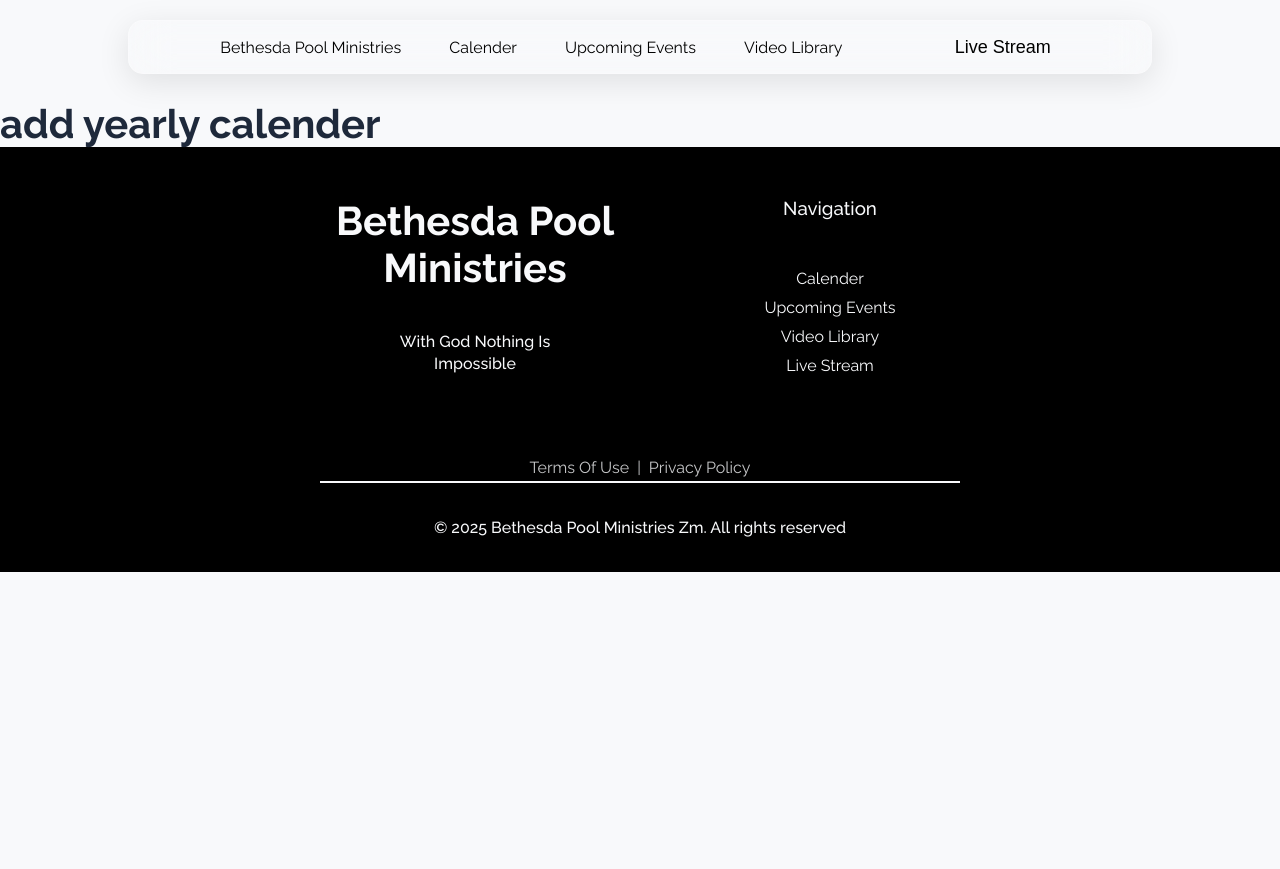
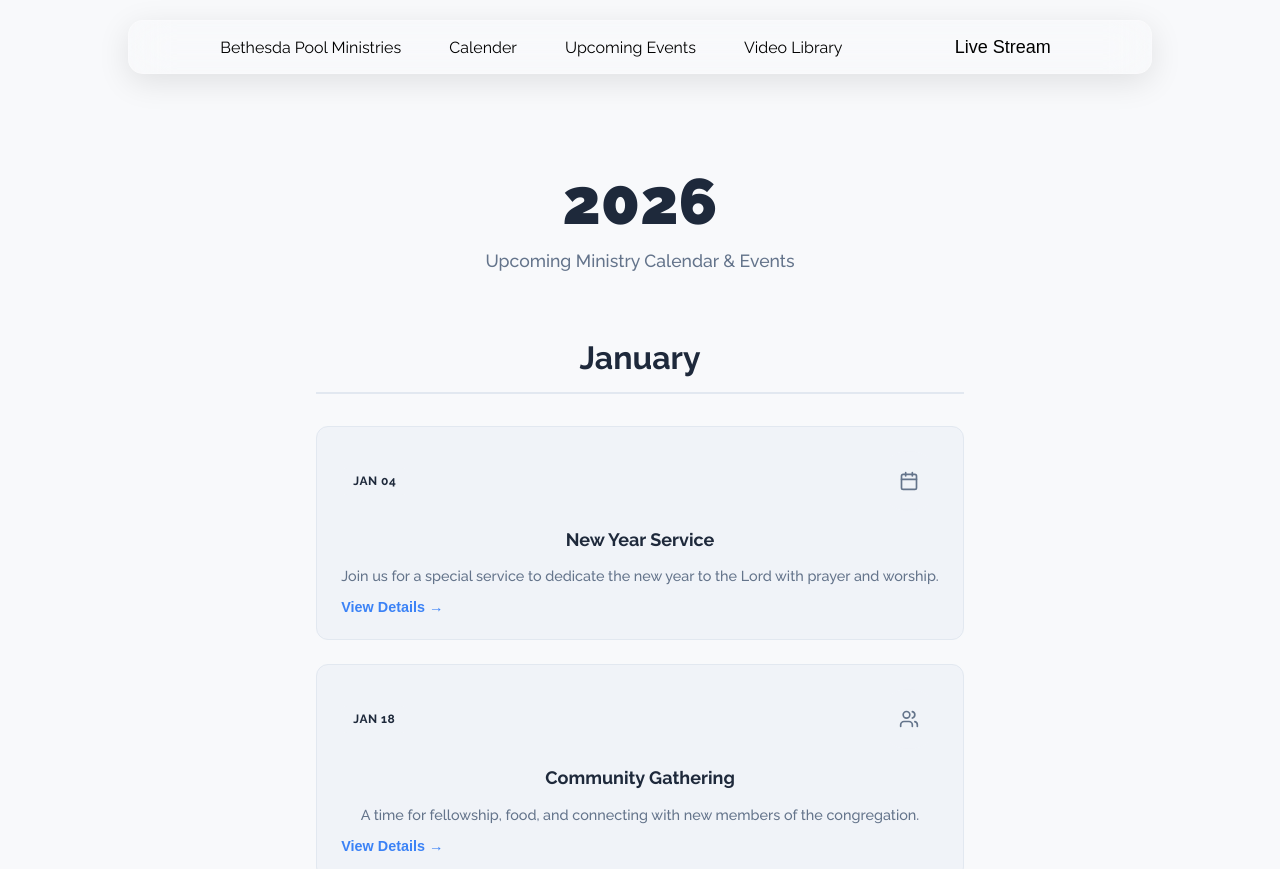
Before and after one commit to nkowanitemwani/besthesdapoolministries, a Next.js app: page /calender in a window 1280 px wide. Shown: the top 869 px of the page. Before the commit the page ends 800 px from the top, so only its background shows below. Built offline with nearby package versions, Linux system fonts and the light colour scheme.

Commit message:
new card color , added calender page

```diff
--- a/src/app/calender/calender.module.css
+++ b/src/app/calender/calender.module.css
@@ -0,0 +1,83 @@
+.calendarSection {
+  min-height: 100vh;
+  background-color: #f8f9fb;
+  padding: 4rem 2rem;
+}
+
+.calendarContainer {
+  max-width: 1200px;
+  margin: 0 auto;
+}
+
+.calendarHeader {
+  text-align: center;
+  margin-bottom: 4rem;
+}
+
+.calendarHeader h1 {
+  font-size: 4rem;
+  font-weight: 900;
+  color: #1e293b;
+  margin: 0 0 0.5rem 0;
+}
+
+.calendarHeader p {
+  font-size: 1.1rem;
+  color: #64748b;
+  margin: 0;
+}
+
+.monthSection {
+  margin-bottom: 4rem;
+}
+
+.monthTitle {
+  font-size: 2rem;
+  font-weight: 700;
+  color: #1e293b;
+  margin: 0 0 2rem 0;
+  padding-bottom: 1rem;
+  border-bottom: 2px solid #e2e8f0;
+}
+
+.eventsGrid {
+  display: grid;
+  grid-template-columns: repeat(auto-fill, minmax(320px, 1fr));
+  gap: 1.5rem;
+}
+
+@media (max-width: 968px) {
+  .calendarSection {
+    padding: 3rem 1.5rem;
+  }
+
+  .calendarHeader h1 {
+    font-size: 3rem;
+  }
+
+  .calendarHeader p {
+    font-size: 1rem;
+  }
+
+  .monthTitle {
+    font-size: 1.75rem;
+  }
+
+  .eventsGrid {
+    grid-template-columns: 1fr;
+  }
+}
+
+@media (max-width: 480px) {
+  .calendarSection {
+    padding: 2rem 1rem;
+  }
+
+  .calendarHeader h1 {
+    font-size: 2.5rem;
+  }
+
+  .monthTitle {
+    font-size: 1.5rem;
+  }
+}
--- a/src/app/calender/page.js
+++ b/src/app/calender/page.js
@@ -1,17 +1,100 @@
 import React from "react";
-import styles from "./calender.module.css"
+import styles from "./calender.module.css";
 import Navbar from "../components/navbar";
 import Footer from "../components/footer";
+import EventCard from "../components/cards/eventcard";
+import { Calendar, Users, Heart, Music, Book, User } from "lucide-react";
 
+const calendarData = {
+  year: "2026",
+  subtitle: "Upcoming Ministry Calendar & Events",
+  months: [
+    {
+      name: "January",
+      events: [
+        {
+          date: "JAN 04",
+          title: "New Year Service",
+          description: "Join us for a special service to dedicate the new year to the Lord with prayer and worship.",
+          icon: Calendar
+        },
+        {
+          date: "JAN 18",
+          title: "Community Gathering",
+          description: "A time for fellowship, food, and connecting with new members of the congregation.",
+          icon: Users
+        }
+      ]
+    },
+    {
+      name: "February",
+      events: [
+        {
+          date: "FEB 14",
+          title: "Couples Conference",
+          description: "A weekend workshop focused on building strong, biblical foundations for marriage.",
+          icon: Heart
+        },
+        {
+          date: "FEB 22",
+          title: "Worship Night",
+          description: "An evening of extended praise and worship led by the Bethesda Ministry choir.",
+          icon: Music
+        }
+      ]
+    },
+    {
+      name: "March",
+      events: [
+        {
+          date: "MAR 10",
+          title: "Bible Study Series",
+          description: "Beginning our spring study series on the Book of Acts. Open to all ages.",
+          icon: Book
+        },
+        {
+          date: "MAR 28",
+          title: "Youth Leadership",
+          description: "Training session for current and aspiring youth leaders in the ministry.",
+          icon: User
+        }
+      ]
+    }
+  ]
+};
 
-export default function Calendar (){
-    return(
-        <>
-        <main>
-            <Navbar></Navbar>
-            <h1>add yearly calender</h1>
-            <Footer></Footer>
-        </main>
-        </>
-    );
+export default function CalendarPage() {
+  return (
+    <>
+      <main>
+        <Navbar />
+        <section className={styles.calendarSection}>
+          <div className={styles.calendarContainer}>
+            <div className={styles.calendarHeader}>
+              <h1>{calendarData.year}</h1>
+              <p>{calendarData.subtitle}</p>
+            </div>
+
+            {calendarData.months.map((month, monthIndex) => (
+              <div key={monthIndex} className={styles.monthSection}>
+                <h2 className={styles.monthTitle}>{month.name}</h2>
+                <div className={styles.eventsGrid}>
+                  {month.events.map((event, eventIndex) => (
+                    <EventCard
+                      key={eventIndex}
+                      date={event.date}
+                      title={event.title}
+                      description={event.description}
+                      icon={event.icon}
+                    />
+                  ))}
+                </div>
+              </div>
+            ))}
+          </div>
+        </section>
+        <Footer />
+      </main>
+    </>
+  );
 }
--- a/src/app/components/cards/compactcard/compactcard.module.css
+++ b/src/app/components/cards/compactcard/compactcard.module.css
@@ -1,5 +1,5 @@
 .compactCard {
-    background: white;
+    background: #f0f3f8;
     border-radius: 8px;
     padding: 1rem 1.2rem;
     box-shadow: 0 1px 3px rgba(0, 0, 0, 0.08);
@@ -23,13 +23,13 @@
     display: flex;
     align-items: center;
     justify-content: center;
-    background: white;
+    background: #f0f3f8;
     border-radius: 50%;
     flex-shrink: 0;
 }
 
 .icon {
-    color: black;
+    color: #64748b;
 }
 
 .textContent {
@@ -50,7 +50,7 @@
 .subtitle {
     font-size: 1rem;
     font-weight: 500;
-    color: black;
+    color: #64748b;
     margin: 0;
     line-height: 1.4;
 }
--- /dev/null
+++ b/src/app/components/cards/eventcard/eventcard.module.css
@@ -0,0 +1,96 @@
+.eventCard {
+  background: #f0f3f8;
+  border-radius: 0.75rem;
+  border: 1px solid #e2e8f0;
+  padding: 1.5rem;
+  transition: all 0.2s ease;
+  cursor: pointer;
+  display: flex;
+  flex-direction: column;
+}
+
+.eventCard:hover {
+  box-shadow: 0 4px 12px rgba(0, 0, 0, 0.1);
+  transform: translateY(-2px);
+}
+
+.cardHeader {
+  display: flex;
+  justify-content: space-between;
+  align-items: center;
+  margin-bottom: 1rem;
+}
+
+.dateBadge {
+  display: inline-block;
+  padding: 0.4rem 0.75rem;
+  border-radius: 0.375rem;
+  font-size: 0.75rem;
+  font-weight: 700;
+  background-color: #f0f3f8;
+  color: #1e293b;
+  text-transform: uppercase;
+  letter-spacing: 0.5px;
+}
+
+.iconWrapper {
+  width: 60px;
+  height: 60px;
+  display: flex;
+  align-items: center;
+  justify-content: center;
+  background: #f0f3f8;
+  border-radius: 50%;
+  color: #64748b;
+}
+
+.cardContent {
+  display: flex;
+  flex-direction: column;
+  gap: 0.75rem;
+}
+
+.eventTitle {
+  font-size: 1.125rem;
+  font-weight: 700;
+  color: #1e293b;
+  margin: 0;
+  line-height: 1.4;
+}
+
+.eventDescription {
+  font-size: 0.9rem;
+  color: #64748b;
+  margin: 0;
+  line-height: 1.6;
+}
+
+.detailsButton {
+  background: transparent;
+  border: none;
+  color: #3b82f6;
+  font-size: 0.9rem;
+  font-weight: 600;
+  cursor: pointer;
+  padding: 0;
+  text-align: left;
+  transition: color 0.2s ease;
+}
+
+.detailsButton:hover {
+  color: #2563eb;
+}
+
+@media (max-width: 768px) {
+  .eventCard {
+    padding: 1.25rem;
+  }
+
+  .eventTitle {
+    font-size: 1rem;
+  }
+
+  .eventDescription {
+    font-size: 0.85rem;
+  }
+}
--- /dev/null
+++ b/src/app/components/cards/eventcard/index.js
@@ -0,0 +1,23 @@
+import React from "react";
+import styles from "./eventcard.module.css";
+import { Calendar, Users, Heart, Music, Book, User } from "lucide-react";
+
+export default function EventCard({ date, title, description, icon: Icon }) {
+  return (
+    <div className={styles.eventCard}>
+      <div className={styles.cardHeader}>
+        <div className={styles.dateBadge}>{date}</div>
+        <div className={styles.iconWrapper}>
+          {Icon && <Icon size={20} />}
+        </div>
+      </div>
+      <div className={styles.cardContent}>
+        <h3 className={styles.eventTitle}>{title}</h3>
+        <p className={styles.eventDescription}>{description}</p>
+        <button className={styles.detailsButton}>
+          View Details →
+        </button>
+      </div>
+    </div>
+  );
+}
--- a/src/app/components/cards/imagecard/imagecard.module.css
+++ b/src/app/components/cards/imagecard/imagecard.module.css
@@ -1,6 +1,6 @@
 .card {
     position: relative;
-    background: white;
+    background: #f0f3f8;
     border-radius: 1.5rem;
     overflow: hidden;
     box-shadow: 0 10px 30px rgba(0, 0, 0, 0.1);
--- a/src/app/components/grids/calender/calender.module.css
+++ b/src/app/components/grids/calender/calender.module.css
@@ -9,7 +9,7 @@
 }
 
 .calendarCard {
-  background: white;
+  background: #f0f3f8;
   border-radius: 0.75rem;
   border: 1px solid #e2e8f0;
   padding: 1rem;
@@ -30,8 +30,8 @@
   border-radius: 0.375rem;
   font-size: 0.75rem;
   font-weight: 700;
-  background-color: #f59e0b;
-  color: white;
+  background-color: #3b82f6;
+  color: #f8fafc;
   text-transform: uppercase;
   letter-spacing: 0.5px;
   margin-bottom: 1rem;
--- a/src/app/globals.css
+++ b/src/app/globals.css
@@ -31,7 +31,8 @@ a {
 }
 
 a:hover{
-  text-decoration: underline;
+  color: #3b82f6;
+
 }
 
 ul{
```
Also changed, not shown: src/app/components/locationtable/locationtable.module.css (+4 -4 lines), public/images/nolive.png (added).
